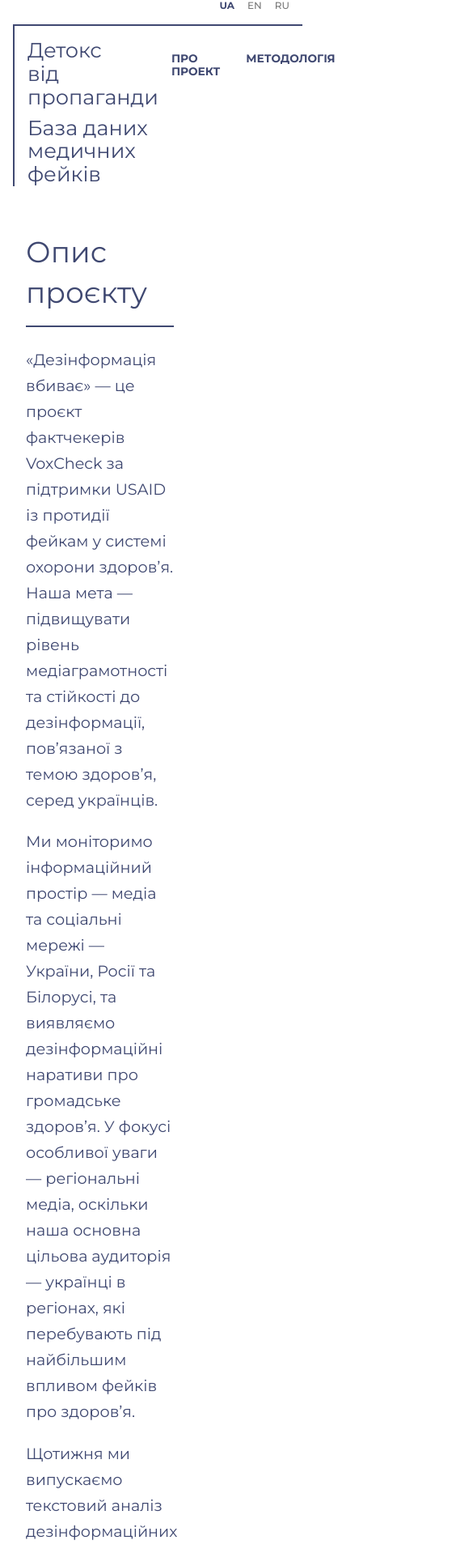
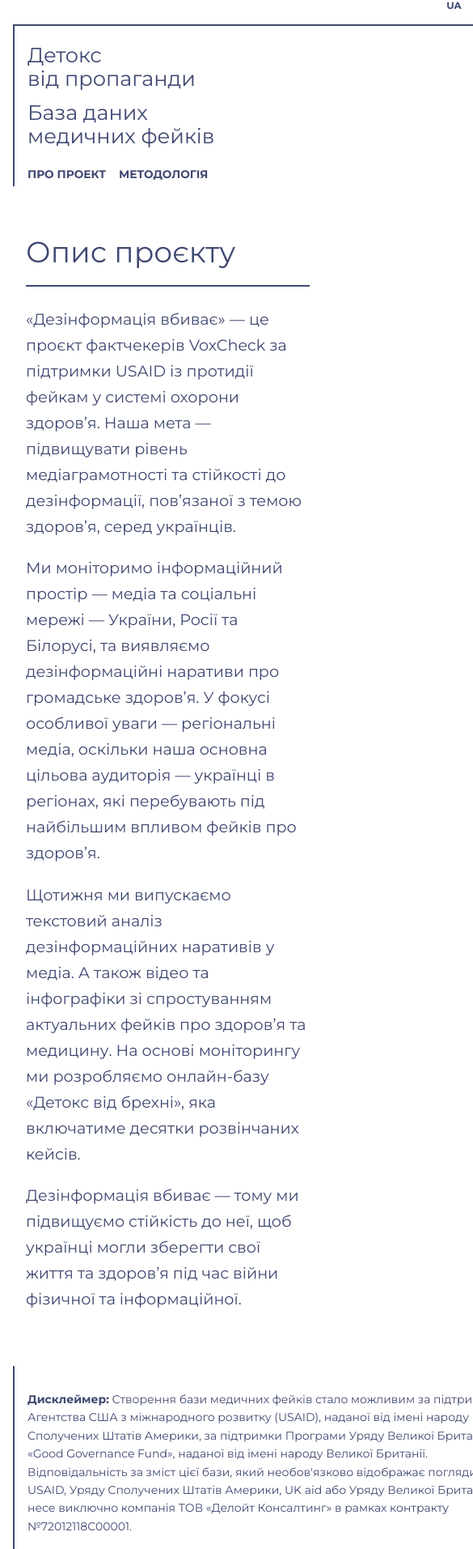
Before and after one commit to sergesoroka/medical-fakes-database, a Next.js app: page /about in a window 390 px wide. Shown: the part 33-1946 px from the top of the page at 81% size, 585 px wide, since content can reach past the window. Built offline with nearby package versions, Linux system fonts and the light colour scheme.

Commit message:
Mobile Version Styles

```diff
--- a/components/Footer/Footer.module.scss
+++ b/components/Footer/Footer.module.scss
@@ -39,18 +39,24 @@ $primary-color: #3F4871;
 .disclaimWord {
   font-weight: 600;
 }
-
+.logosWrap {
+  display: flex;
+  justify-content: space-between;
+}
 @media (max-width: 600px) {
   .footer {
-    height: 640px;
+    height: 426px;
+    margin-bottom: 80px;
+
   }
-  .icons {
-    display: block;
-  }
+
   .disclaimWrap {
     display: block;
   }
-
+  .logosWrap {
+    display: flex;
+    justify-content: space-between;
+  }
   .disclaim {
     width: 100%;
   }
--- a/components/Footer/Footer.tsx
+++ b/components/Footer/Footer.tsx
@@ -24,12 +24,13 @@ const Footer = () => {
           Великої Британії, несе виключно компанія ТОВ «Делойт Консалтинг» в
           рамках контракту №72012118C00001.
         </p>
+        <div className={styles.logosWrap}>
         <div style={{ height: "20px", width: '175px', marginTop: "20px" }}>
           <Image src={voxCheckLogo} height="20" width="175" alt="Logo VoxCheck" />
         </div>
         <div style={{ height: "87px", width: '151px' }}>
         <Image src={usaid_logo} height="87" width="151" alt="Logo USAID" />
-        </div>
+        </div></div>
 
       </div>
       <div className={styles.copyrightIconsWrap}>
--- a/components/Header/Header.module.scss
+++ b/components/Header/Header.module.scss
@@ -37,6 +37,7 @@ $primary-color: #3F4871;
 
 .rightWrap, .linksWrap {
   display: flex;
+  justify-content: space-between;
 }
 
 .linksWrap a {
@@ -79,6 +80,16 @@ $primary-color: #3F4871;
   .projectLogo {
     font-size: 1.6rem;
     line-height: 1.8rem;
-    margin: 0;
+    margin: 0.4rem 0;
+  }
+  .header {
+    display: block;
+  }
+  .linksWrap {
+    display: block;
+    margin: 1rem 0;
+  }
+  .linksWrap a {
+    margin-left: 0;
   }
 }
--- a/pages/card/[id].tsx
+++ b/pages/card/[id].tsx
@@ -97,7 +97,7 @@ function CartPage() {
     }
   });
 
-  return <div>{renderedPage}</div>;
+  return <div className={styles.singlePageWrap}>{renderedPage}</div>;
 }
 
 export default CartPage;
--- a/styles/Home.module.scss
+++ b/styles/Home.module.scss
@@ -1,8 +1,8 @@
-$primary-color: #3F4871;
-
+$primary-color: #3f4871;
 
 .container {
   padding: 1rem 3rem 3rem 3rem;
+  width: 100% !important;
 }
 
 .aboutPage {
@@ -10,15 +10,15 @@ $primary-color: #3F4871;
   font-weight: 200;
   font-size: 1.2rem;
   line-height: 2rem;
-  color: #3F4871;
+  color: #3f4871;
   width: 60%;
 }
 .aboutPageTitle {
   font-size: 36px;
   font-weight: 200;
   line-height: 50px;
-  color: #3F4871;
-  border-bottom: 2px solid #3F4871;
+  color: #3f4871;
+  border-bottom: 2px solid #3f4871;
   padding-bottom: 1rem;
 }
 
@@ -46,15 +46,16 @@ $primary-color: #3F4871;
   font-weight: 200;
   font-size: 1.4rem;
   line-height: 2rem;
-  color: #3F4871;
+  color: #3f4871;
 }
 .infoPage {
   display: grid;
   grid-template-columns: auto auto;
   gap: 2rem;
-  margin-top: 2rem
+  margin-top: 2rem;
 }
-.videoPageWrap, .articlesPage {
+.videoPageWrap,
+.articlesPage {
   margin-top: 2rem;
 }
 .videoPage {
@@ -64,7 +65,7 @@ $primary-color: #3F4871;
   margin-top: 2rem;
 }
 .singlePageArticlesWrap {
- margin: 0;
+  margin: 0;
 }
 .articlesWrap {
   display: grid;
@@ -78,18 +79,21 @@ $primary-color: #3F4871;
   color: #4a4a4a;
   margin-bottom: 4rem;
 }
-.textDiscript > p > a, .textDiscript > div > p > a > em,  .textDiscript > ul > li > a {
+.textDiscript > p > a,
+.textDiscript > div > p > a > em,
+.textDiscript > ul > li > a {
   color: #0050ad !important;
 }
-.textDiscript > p > a:hover, .textDiscript > ul > li > a:hover {
+.textDiscript > p > a:hover,
+.textDiscript > ul > li > a:hover {
   color: #002a5a !important;
 }
 .subtheme {
   font-size: 36px;
   font-weight: 200;
   line-height: 50px;
-  color: #3F4871;
-  border-bottom: 2px solid #3F4871;
+  color: #3f4871;
+  border-bottom: 2px solid #3f4871;
   padding-bottom: 1rem;
   margin: 0 0 1rem 4rem;
 }
@@ -97,26 +101,25 @@ $primary-color: #3F4871;
   font-size: 14px;
   font-weight: 600;
   line-height: 20px;
-  color: #3F4871;
+  color: #3f4871;
   text-transform: uppercase;
   margin-left: 0.4rem;
   width: 50%;
-
 }
 .verdict {
   font-size: 15px;
   font-weight: 600;
   text-transform: uppercase;
-  color: #D12020;
-  margin: .3rem 0 0 1rem;
+  color: #d12020;
+  margin: 0.3rem 0 0 1rem;
 }
 
 .proof {
   font-size: 15px;
   font-weight: 600;
   text-transform: uppercase;
-  color: #008A40;
-  margin: .4rem 0 0 1rem;
+  color: #008a40;
+  margin: 0.4rem 0 0 1rem;
 }
 
 .verdictWrap {
@@ -134,18 +137,16 @@ $primary-color: #3F4871;
   height: 0;
   border-top: 15px solid transparent;
   border-bottom: 15px solid transparent;
-  border-left: 15px solid #A6E1FA;
-
+  border-left: 15px solid #a6e1fa;
 }
 .wordTheme {
   height: 30px;
-    background-color: #A6E1FA;
-    font-weight: 600;
-    padding: 6px;
-    cursor: pointer;
+  background-color: #a6e1fa;
+  font-weight: 600;
+  padding: 6px;
+  cursor: pointer;
 }
 // end of single page styles
-
 
 .main {
   min-height: 100vh;
@@ -185,7 +186,7 @@ $primary-color: #3F4871;
   text-transform: uppercase;
   font-size: 1.4rem;
   color: $primary-color;
- margin-bottom: .4rem;
+  margin-bottom: 0.4rem;
 }
 .underline {
   width: 310px;
@@ -194,8 +195,6 @@ $primary-color: #3F4871;
   display: inline-block;
   margin-bottom: 3rem;
 }
-
-
 
 .description {
   margin: 4rem 0;
@@ -219,7 +218,6 @@ $primary-color: #3F4871;
   flex-wrap: wrap;
   max-width: 800px;
 }
-
 
 .card {
   margin: 1rem;
@@ -267,11 +265,21 @@ $primary-color: #3F4871;
   }
   .container {
     padding: 1rem;
+    width: 172% !important;
   }
   .mainContent {
     display: grid;
     grid-template-columns: 1fr;
-    padding: .6rem;
-  margin-top: 3rem;
+    padding: 0.6rem;
+    margin-top: 3rem;
+  }
+
+  .singlePageMainContent {
+    display: grid;
+    grid-template-columns: 1fr;
+    margin-right: 1rem;
+  }
+  .singlePageWrap {
+    margin-right: 2rem;
   }
 }
--- a/styles/globals.scss
+++ b/styles/globals.scss
@@ -5,6 +5,7 @@ body {
   margin: 0;
   font-family: 'Montserrat', -apple-system, BlinkMacSystemFont, Segoe UI, Roboto, Oxygen,
     Ubuntu, Cantarell, Fira Sans, Droid Sans, Helvetica Neue, sans-serif;
+    width: 100% !important;
 
   }
 
```
